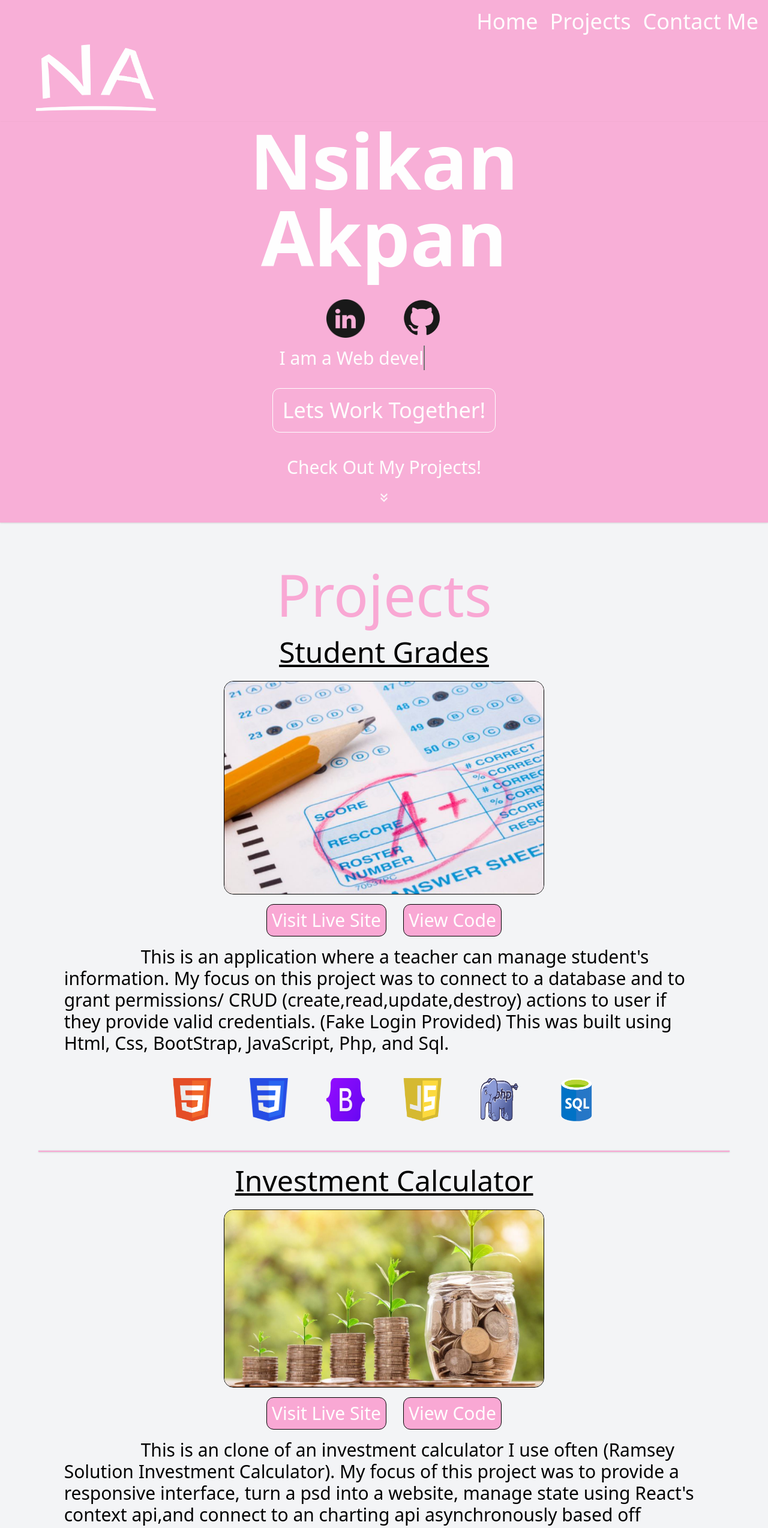
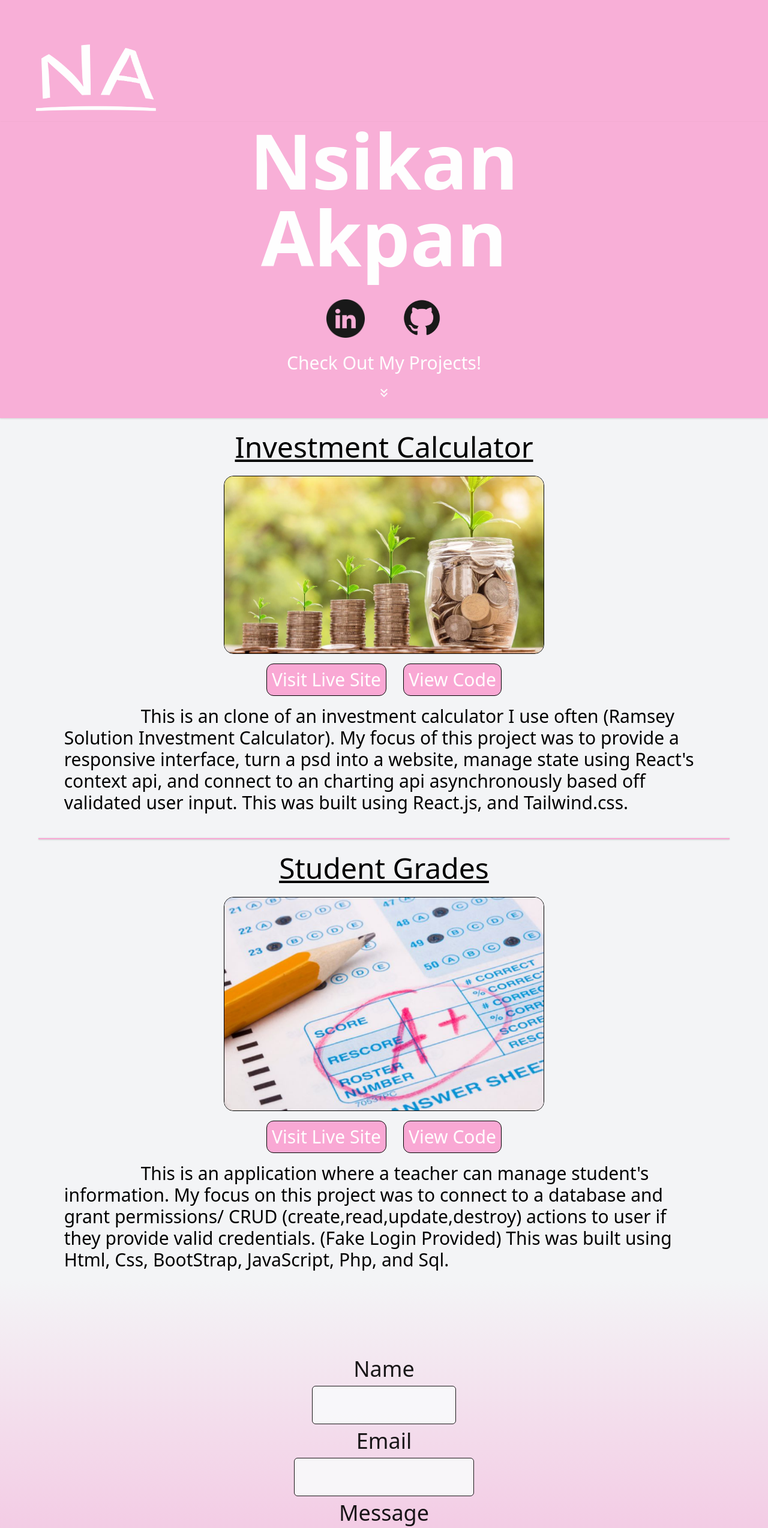
Before and after one commit to nsikan-na/portfolio, a React (Create React App) app: page / in a window 1280 px wide. Shown: the top 2547 px of the page at 60% size. Built offline with nearby package versions, Linux system fonts and the light colour scheme.

Commit message:
want to remake portfolio

```diff
--- a/src/App.js
+++ b/src/App.js
@@ -14,23 +14,21 @@ export default function App() {
           <Header />
         </div>
         <div id="projects" className="text-center">
-          <br />
-          <br />
-          <h2 className=" text-pink-300 text-5xl pt-6  md:text-8xl lg:text-8xl">
-            Projects
-          </h2>
+
           <br />
           {/*projects section
           Projects are reusable component. I pass in information as props */}
-          <Projects
-            title="Student Grades"
-            img="/images/student.jpg"
-            desc="This is an application where a teacher can manage student's information. My focus on this project was to connect to a database and to grant permissions/ CRUD (create,read,update,destroy) actions to user if they provide valid credentials. (Fake Login Provided)"
-            tech="Html, Css, BootStrap, JavaScript, Php, and  Sql"
-            skills={["html", "css", "bootstrap", "js", "php", "sql"]}
-            git="https://github.com/nsikan-na/student-info"
-            live="https://nakpan.info/studentinfo/resetlogin.php"
+                   <Projects
+            title="Investment Calculator"
+            img="/images/investing.jpg"
+            desc="This is an clone of an investment calculator I use often (Ramsey Solution Investment Calculator). My focus of this project was to provide a responsive interface, turn a psd into a website, manage state using React's context api, and connect to an charting api asynchronously based off validated user input."
+            skills={["react", "tailwind"]}
+            tech="React.js, and Tailwind.css"
+            git="https://github.com/nsikan-na/investment_calulator"
+            live="https://nsikan-investment-calculator.netlify.app/"
           />
+
+
           <br />
 
           <hr
@@ -45,15 +43,14 @@ export default function App() {
 
           <br />
           <Projects
-            title="Investment Calculator"
-            img="/images/investing.jpg"
-            desc="This is an clone of an investment calculator I use often (Ramsey Solution Investment Calculator). My focus of this project was to provide a responsive interface, turn a psd into a website, manage state using React's context api,and connect to an charting api asynchronously based off validated user input."
-            skills={["react", "tailwind","material"]}
-            tech="React.js, Tailwind.css, and Material UI"
-            git="https://github.com/nsikan-na/investment_calulator"
-            live="https://nsikan-investment-calculator.netlify.app/"
+            title="Student Grades"
+            img="/images/student.jpg"
+            desc="This is an application where a teacher can manage student's information. My focus on this project was to connect to a database and grant permissions/ CRUD (create,read,update,destroy) actions to user if they provide valid credentials. (Fake Login Provided)"
+            tech="Html, Css, BootStrap, JavaScript, Php, and  Sql"
+            skills={["html", "css", "bootstrap", "js", "php", "sql"]}
+            git="https://github.com/nsikan-na/student-info"
+            live="https://nakpan.info/studentinfo/resetlogin.php"
           />
-
         </div>
         <div className="text-center z-0">
           {/* gradient that starts at the bottom of the screen*/}
@@ -64,7 +61,7 @@ export default function App() {
               height: "15%",
             }}
           >
-            <div id="contact" className="z-0">
+            <div id="contact" className="z-0 w-9/12 mx-auto">
               <br />
               <br />
 
--- a/src/components/Email.js
+++ b/src/components/Email.js
@@ -4,21 +4,18 @@ import React from "react";
 
 export default function Email() {
   return (
-    <form  method="Post" name='contact' className="mt-10 pb-10 bg-white w-10/12 mx-auto rounded-md opacity-90 md:w-9/12">
+    <form  method="Post" name='contact' className="mt-10 pb-10  w-10/12 mx-auto rounded-md opacity-90 md:w-9/12">
            <input type="hidden" name="form-name" value="contact" />
-      <h2 className=" text-pink-300 text-5xl pt-6 md:text-8xl 2xl:text-9xl">
-        Contact Me
-      </h2>
 
       <label className="text-2xl md:text-4xl 2xl:text-5xl" htmlFor="name" >
-        Name/Org
+        Name
       </label>
       <br />
       <input
         id="name"
         type="text"
         name='name'
-        className="bg-pink-200 rounded-md h-10 my-2 w-9/12 md:h-16 2xl:h-20 md:w-7/12 text-1xl p-2 md:text-2xl lg:w-5/12 2xl:w-3/12 2xl:text-4xl"
+        className="bg-gray-50 rounded-md h-10 my-2 w-8/12 md:h-16 2xl:h-20 md:w-6/12 text-1xl p-2 md:text-2xl lg:w-4/12 2xl:w-2/12 2xl:text-4xl"
         style={{ border: "1px solid black" }}
         required
       />
@@ -34,7 +31,7 @@ export default function Email() {
         id="email"
         type="email"
         name='email'
-        className="bg-pink-200 rounded-md h-10  my-2 w-9/12 md:h-16 2xl:h-20 md:w-7/12 text-1xl p-2 md:text-2xl lg:w-5/12 2xl:w-3/12 2xl:text-4xl"
+        className="bg-gray-50 rounded-md h-10  my-2 w-9/12 md:h-16 2xl:h-20 md:w-7/12 text-1xl p-2 md:text-2xl lg:w-5/12 2xl:w-3/12 2xl:text-4xl"
         style={{ border: "1px solid black" }}
         required
       />
@@ -48,7 +45,7 @@ export default function Email() {
         name='message'
         type='text'
         required
-        className="bg-pink-200 rounded-md w-10/12 my-2 h-20 md:h-32 2xl:h-32 md:w-9/12 text-1xl p-2 md:text-2xl lg:w-7/12 2xl:w-4/12 2xl:text-4xl"
+        className="bg-gray-50 rounded-md w-10/12 my-2 h-20 md:h-32 2xl:h-32 md:w-9/12 text-1xl p-2 md:text-2xl lg:w-7/12 2xl:w-4/12 2xl:text-4xl"
         style={{ border: "1px solid black" }}
       ></textarea>
       <br />
--- a/src/components/Header.js
+++ b/src/components/Header.js
@@ -21,22 +21,15 @@ export default function Header() {
           />
         </a>
       </div>
-      <div className="text-2xl my-4 w-11/12 md:text-3xl 2xl:py-6 2xl:text-4xl">
-        I am
-        <span
-          className="txt-rotate"
-          data-period="500"
-          data-rotate='[ " a Software Developer.", " a Web developer.", " a Front-End Developer."]'
-        ></span>
-      </div>
-      <a href="#contact">
+
+      {/* <a href="#contact">
         <button
           style={{ border: "1px solid white" }}
           className="mx-3.5 bg-pink-300 text-white p-2 rounded-xl text-3xl my-4 md:text-5xl md:p-4 lg:text-4xl 2xl:text-5xl"
         >
           Lets Work Together!
         </button>
-      </a>
+      </a> */}
       <a href="#projects">
         <div className="text-xl my-6 md:text-4xl md:py-2 lg:py-0 lg:text-3xl 2xl:py-0 2xl:text-4xl">
           Check Out My Projects!
--- a/src/components/NavBar.js
+++ b/src/components/NavBar.js
@@ -66,9 +66,9 @@ export default function NavBar() {
       <a href="#home">
         <img src="/images/logo.png" className="w-5/12 pt-10 -rotate-12 md:w-4/12 lg:w-3/12 2xl:w-2/12" />
       </a>
-      <nav className="z-50 right-0 top-0 fixed p-4 bg-pink-300 w-full text-right space-x-5 h-14  md:h-16 2xl:h-20">
+      <nav className="z-50 right-0 top-0 fixed p-4 bg-pink-300 w-full text-right space-x-5 h-14 md:invisible md:h-16 2xl:h-20">
         {toggleNav}
-        <div className="invisible md:visible space-x-5 ">
+        <div className="invisible  space-x-5 ">
 
         <a
              href="#home"
--- a/src/components/Projects.js
+++ b/src/components/Projects.js
@@ -48,7 +48,7 @@ export default function Projects({
         {desc} This was built using {tech}.
       </p>
 
-      <div className="justify-center flex flex-wrap py-4 mx-8">
+      {/* <div className="justify-center flex flex-wrap py-4 mx-8">
         {skills.map((skill, key) => {
           //displays each skills out of the skills array prop
           return (
@@ -60,7 +60,7 @@ export default function Projects({
             />
           );
         })}
-      </div>
+      </div> */}
     </div>
   );
 }
```
